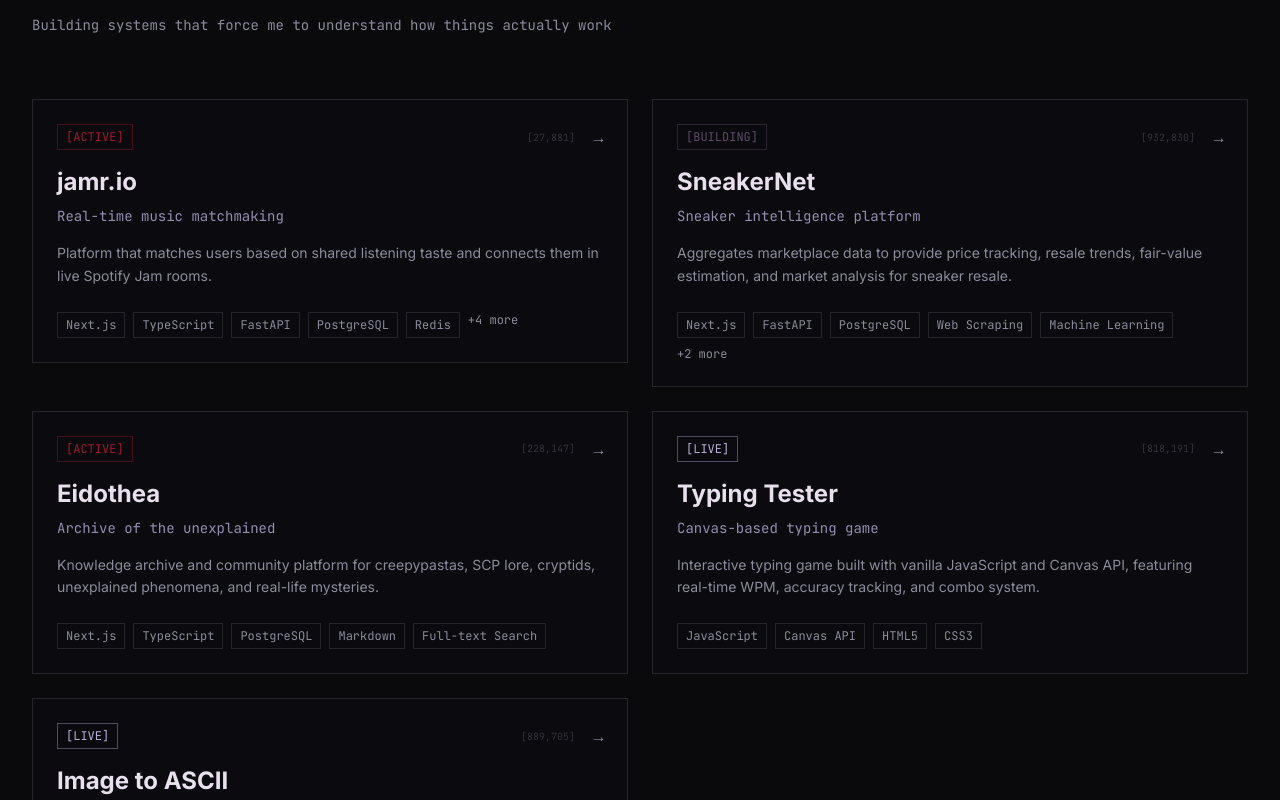
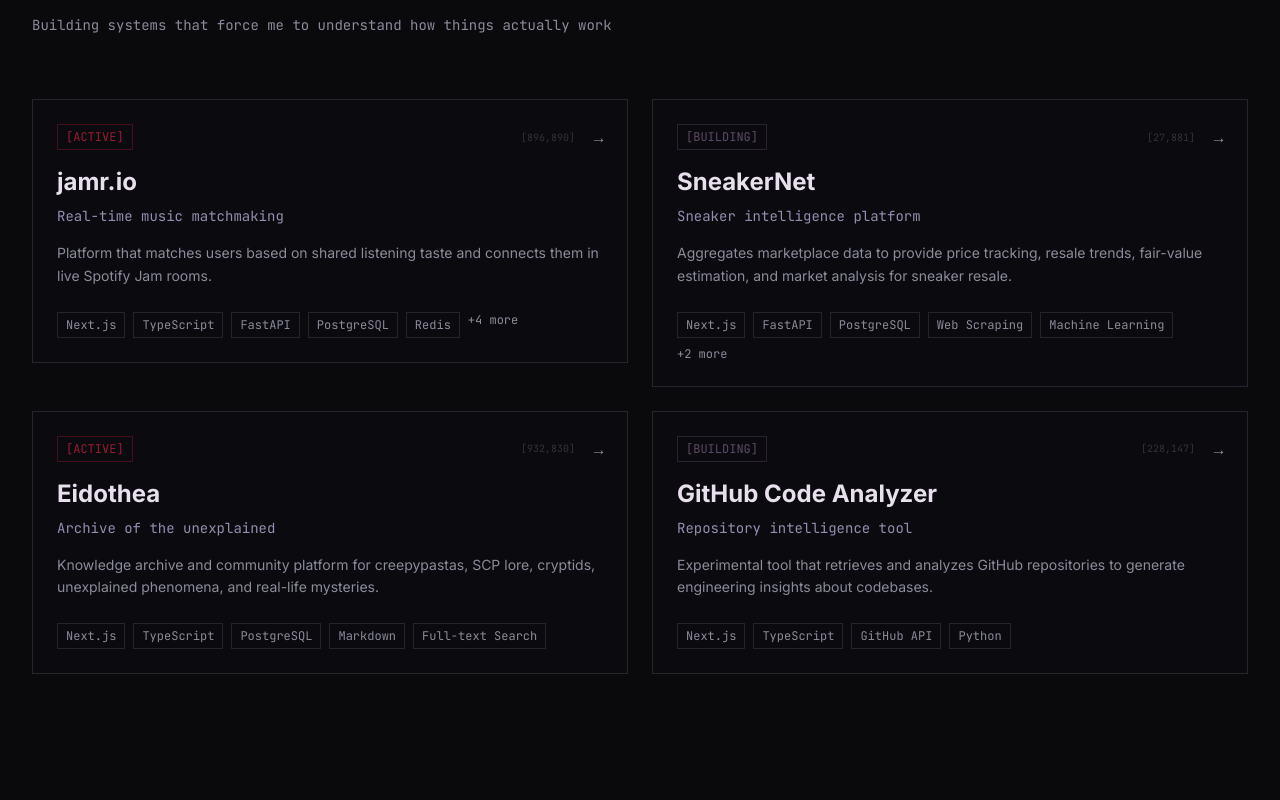
Before and after one commit to Sukanth19/portfolio, a Next.js app: page / in a window 1280 px wide. Shown: the part 3051-3851 px from the top of the page. Built offline with nearby package versions, Linux system fonts and the light colour scheme.

Commit message:
feat: add GitHub Code Analyzer project and move completed projects to archive

```diff
--- a/data/projects.ts
+++ b/data/projects.ts
@@ -132,79 +132,38 @@ export const projects: Project[] = [
     status: 'ACTIVE',
     visual: 'archive'
   },
+
   {
-    id: 'typing-tester',
-    title: 'Typing Tester',
-    tagline: 'Canvas-based typing game',
-    description: 'Interactive typing game built with vanilla JavaScript and Canvas API, featuring real-time WPM, accuracy tracking, and combo system.',
+    id: 'github-analyzer',
+    title: 'GitHub Code Analyzer',
+    tagline: 'Repository intelligence tool',
+    description: 'Experimental tool that retrieves and analyzes GitHub repositories to generate engineering insights about codebases.',
     technology: [
-      'JavaScript',
-      'Canvas API',
-      'HTML5',
-      'CSS3'
+      'Next.js',
+      'TypeScript',
+      'GitHub API',
+      'Python'
     ],
     features: [
-      'Real-time WPM calculation',
-      'Accuracy percentage tracking',
-      'Combo multiplier system',
-      'Reaction time measurement',
-      'Custom word lists',
-      'Visual feedback animations'
+      'GitHub repository retrieval',
+      'Codebase structure analysis',
+      'Engineering insight generation',
+      'Repository metadata extraction'
     ],
     challenges: [
-      'Smooth Canvas rendering at 60fps',
-      'Accurate timing and performance metrics',
-      'Responsive keyboard event handling',
-      'Building engaging visual feedback',
-      'Optimizing Canvas draw calls'
+      'Efficient repository data retrieval',
+      'Parsing diverse codebase structures',
+      'Generating meaningful insights from raw code',
+      'Handling rate limits and authentication',
+      'Building scalable analysis pipeline'
     ],
     learned: [
-      'Canvas API rendering techniques',
-      'Game loop architecture',
-      'Performance optimization strategies',
-      'Event-driven programming patterns',
-      'Real-time metrics calculation'
+      'GitHub API integration patterns',
+      'Repository analysis techniques',
+      'Data processing pipelines',
+      'Insight extraction strategies'
     ],
-    status: 'LIVE',
-    github: 'https://github.com/Sukanth19/typing-tester',
-    demo: 'https://sukanth19.github.io/typing-tester',
-    visual: 'canvas'
-  },
-  {
-    id: 'image-ascii',
-    title: 'Image to ASCII',
-    tagline: 'Image conversion utility',
-    description: 'CLI and web utility for converting images to ASCII art with adjustable character density, contrast, and output width.',
-    technology: [
-      'Python',
-      'Pillow',
-      'JavaScript',
-      'Canvas API'
-    ],
-    features: [
-      'Multiple character density levels',
-      'Adjustable contrast and brightness',
-      'Custom output width',
-      'Color to grayscale conversion',
-      'Export to text file',
-      'Browser-based live preview'
-    ],
-    challenges: [
-      'Optimizing image processing performance',
-      'Character mapping for best visual results',
-      'Handling various image formats',
-      'Building intuitive CLI interface',
-      'Browser-side image processing'
-    ],
-    learned: [
-      'Image processing fundamentals',
-      'CLI tool design patterns',
-      'Python Pillow library usage',
-      'Grayscale conversion algorithms',
-      'Browser File API and Canvas manipulation'
-    ],
-    status: 'LIVE',
-    github: 'https://github.com/Sukanth19/image-to-ascii',
+    status: 'BUILDING',
     visual: 'terminal'
   }
 ]
```
